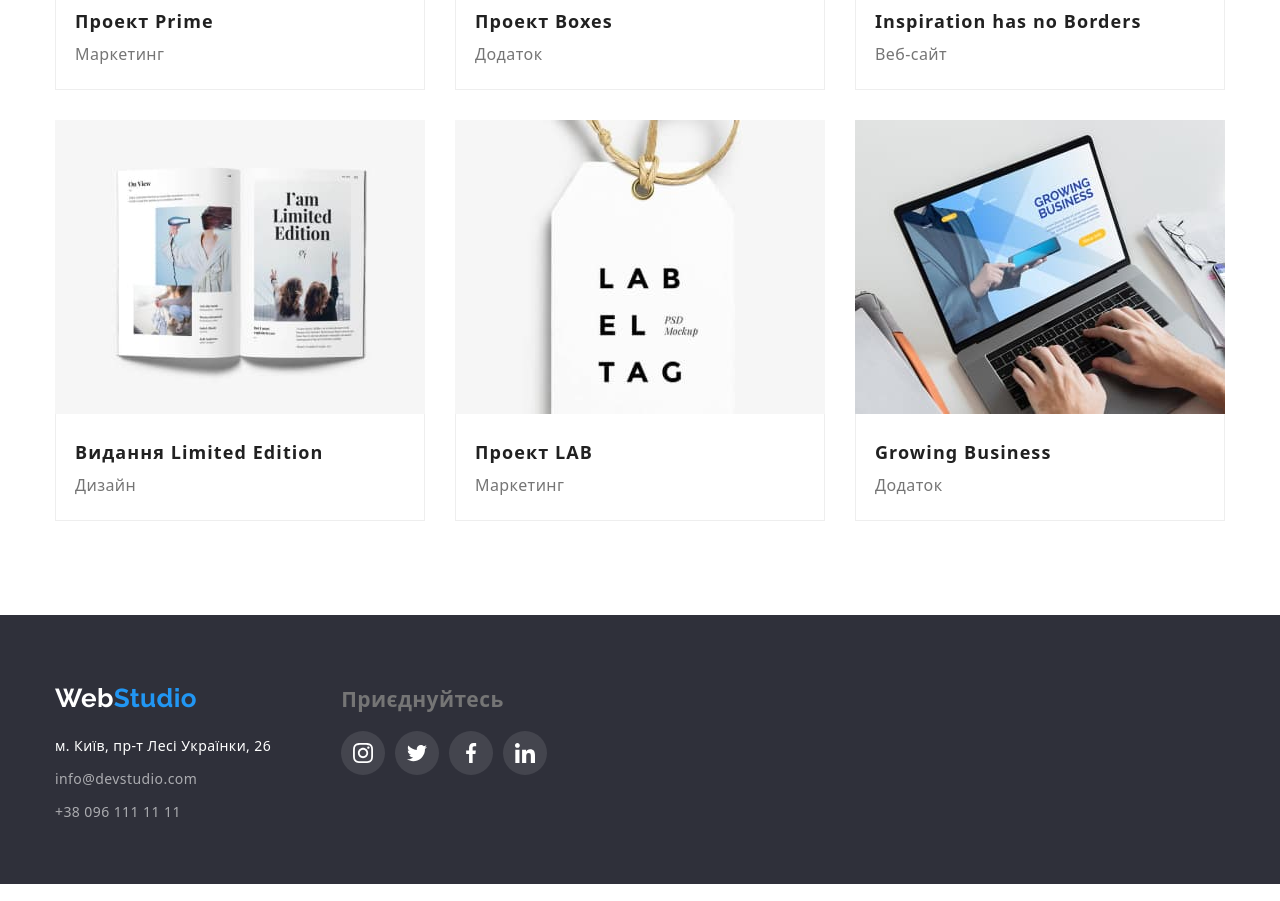
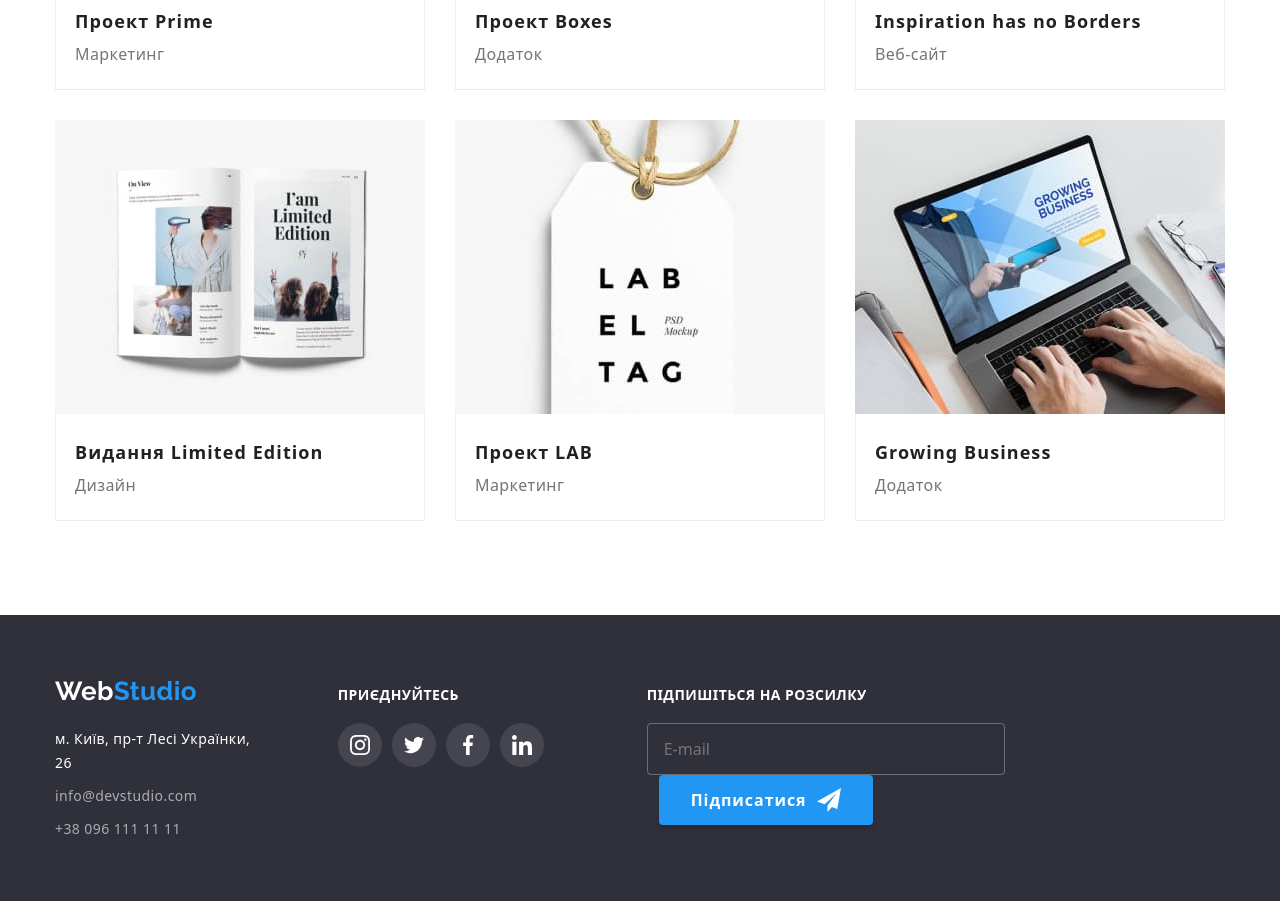
Before and after one commit to Andriy-Martsynyak/goit-markup-hw-06, a plain HTML site: page portfolio.html in a window 1280 px wide. Shown: the part 1025-1926 px from the top of the page. Drawn offline with nearby package versions, Linux system fonts and the light colour scheme.

Commit message:
updated footer

```diff
--- a/portfolio.html
+++ b/portfolio.html
@@ -271,7 +271,7 @@
           </address>
         </div>
         <div class="join-us">
-          <h2 class="join-us-title">Приєднуйтесь</h2>
+          <h2 class="footer__title">Приєднуйтесь</h2>
           <ul class="footer-social-icons-list">
             <li class="footer-social-icons-list-item">
               <a href="#" target="_blank" class="footer-social-icons-link">
@@ -303,6 +303,18 @@
             </li>
           </ul>
         </div>
+        <div class="subscribe">
+          <h2 class="footer__title">Підпишіться на розсилку</h2>
+          <form class="subscribe__form">
+            <input class="subscribe__input" type="email" placeholder="E-mail" />
+            <button class="subscribe__btn button primary" type="submit">
+              Підписатися
+              <svg class="subscribe__icon" height="24" width="24">
+                <use href="./images/icons.svg#icon-send"></use>
+              </svg>
+            </button>
+          </form>
+        </div>
       </div>
     </footer>
   </body>
```
